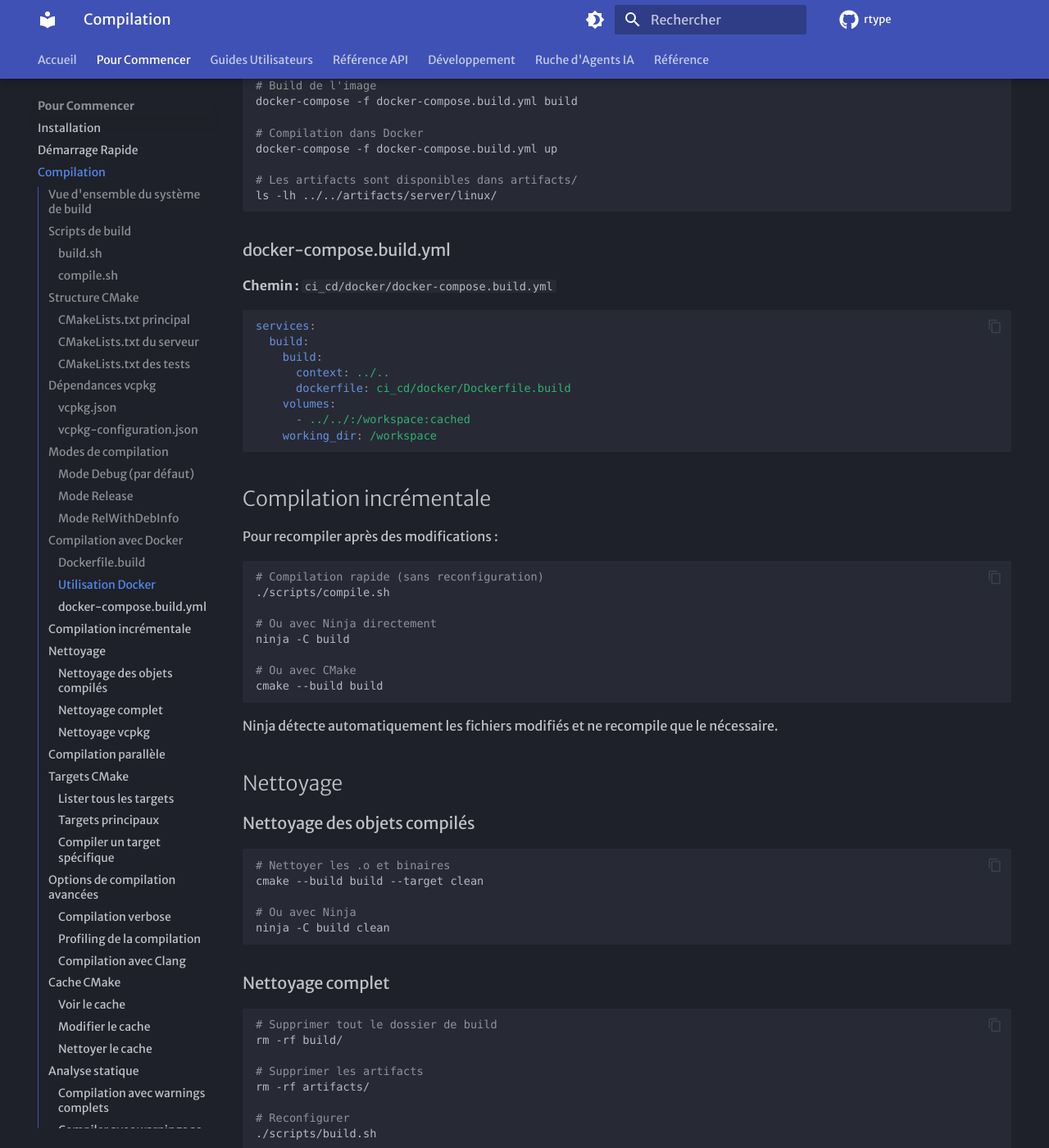
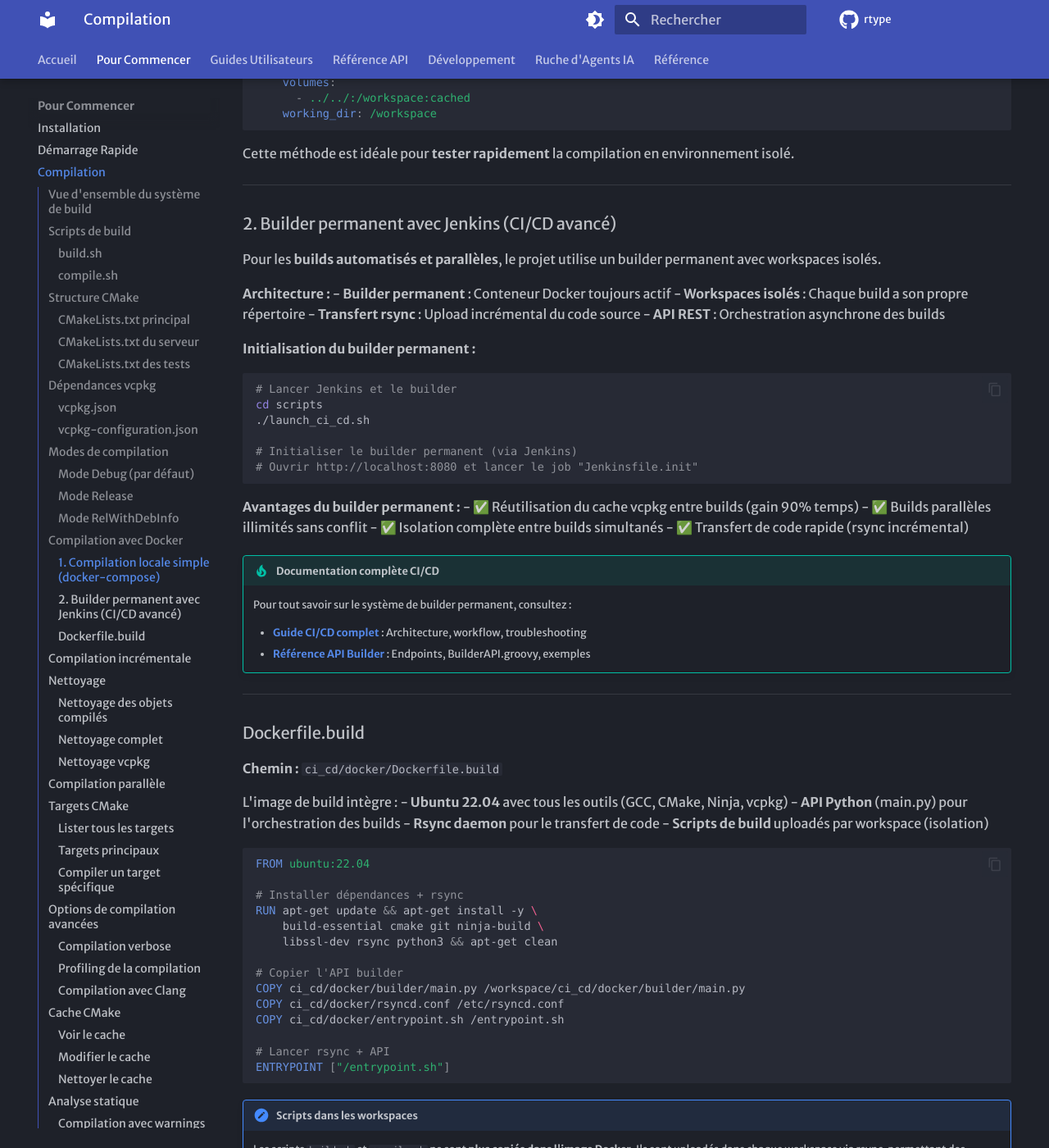
Before and after one commit to ChrisG-L/rtype, an MkDocs documentation site: the page built from docs/getting-started/building.md, in a window 1280 px wide and 1400 px high, scrolled down 6254 px. Shown: the whole window at 82% size. Built offline with MkDocs 1.6.1 and Material for MkDocs 9.7.7, drawn with Linux system fonts in a browser that asks for light colours; some web fonts are replaced; comment, search, counter and statistics services are not loaded; the version menu is left out; some of the changed text lies outside the part shown.

Commit message:
DOCS: mise à jour documentation Getting Started et Guides pour le nouveau système builder
Mise à jour de la documentation utilisateur pour refléter le nouveau système de builder permanent :

1. docs/getting-started/building.md :
   - Réécriture complète de la section "Compilation avec Docker"
   - Distinction claire entre 2 approches : locale simple vs builder permanent
   - Ajout de la documentation du builder permanent (workspaces, rsync, API)
   - Explications des avantages (cache vcpkg, builds parallèles, isolation)
   - Liens vers la documentation CI/CD complète
   - Mise à jour du Dockerfile.build avec entrypoint, rsync, API Python
   - Note sur les scripts uploadés par workspace (plus copiés dans l'image)

2. docs/guides/architecture.md :
   - Mise à jour de la structure du répertoire ci_cd/
   - Ajout des nouveaux fichiers (Dockerfile.jenkins, builder/main.py, entrypoint.sh, rsyncd.conf)
   - Ajout du répertoire ci_cd/jenkins/ avec Jenkinsfile.init, BuilderAPI.groovy, scripts de test
   - Structure complète et à jour reflétant l'architecture actuelle

Ces mises à jour permettent aux utilisateurs de :
- Comprendre les deux modes de compilation (local vs CI/CD)
- Découvrir le nouveau système de builder permanent
- Avoir une vision claire de l'architecture CI/CD

🤖 Generated with [Claude Code](https://claude.com/claude-code)

Co-Authored-By: Claude <noreply@anthropic.com>

````diff
--- a/docs/getting-started/building.md
+++ b/docs/getting-started/building.md
@@ -263,29 +263,11 @@ cmake --build build
 
 ## Compilation avec Docker
 
-### Dockerfile.build
+Le projet R-Type utilise un **système de builder permanent** pour les compilations CI/CD. Deux approches sont disponibles :
 
-**Chemin :** `ci_cd/docker/Dockerfile.build`
+### 1. Compilation locale simple (docker-compose)
 
-Image de build basée sur Ubuntu 22.04 avec tous les outils :
-
-```dockerfile
-FROM ubuntu:22.04
-
-# Installer les dépendances
-RUN apt-get update && apt-get install -y \
-    build-essential \
-    cmake \
-    git \
-    libssl-dev \
-    ninja-build \
-    && apt-get clean
-
-WORKDIR /workspace
-CMD ["./scripts/build.sh"]
-```
-
-### Utilisation Docker
+Pour une compilation rapide en local avec Docker :
 
 ```bash
 # Se placer dans le dossier Docker
@@ -301,9 +283,7 @@ docker-compose -f docker-compose.build.yml up
 ls -lh ../../artifacts/server/linux/
 ```
 
-### docker-compose.build.yml
-
-**Chemin :** `ci_cd/docker/docker-compose.build.yml`
+**Fichier `docker-compose.build.yml` :**
 
 ```yaml
 services:
@@ -315,6 +295,75 @@ services:
       - ../../:/workspace:cached
     working_dir: /workspace
 ```
+
+Cette méthode est idéale pour **tester rapidement** la compilation en environnement isolé.
+
+---
+
+### 2. Builder permanent avec Jenkins (CI/CD avancé)
+
+Pour les **builds automatisés et parallèles**, le projet utilise un builder permanent avec workspaces isolés.
+
+**Architecture :**
+- **Builder permanent** : Conteneur Docker toujours actif
+- **Workspaces isolés** : Chaque build a son propre répertoire
+- **Transfert rsync** : Upload incrémental du code source
+- **API REST** : Orchestration asynchrone des builds
+
+**Initialisation du builder permanent :**
+
+```bash
+# Lancer Jenkins et le builder
+cd scripts
+./launch_ci_cd.sh
+
+# Initialiser le builder permanent (via Jenkins)
+# Ouvrir http://localhost:8080 et lancer le job "Jenkinsfile.init"
+```
+
+**Avantages du builder permanent :**
+- ✅ Réutilisation du cache vcpkg entre builds (gain 90% temps)
+- ✅ Builds parallèles illimités sans conflit
+- ✅ Isolation complète entre builds simultanés
+- ✅ Transfert de code rapide (rsync incrémental)
+
+!!! tip "Documentation complète CI/CD"
+    Pour tout savoir sur le système de builder permanent, consultez :
+
+    - **[Guide CI/CD complet](../development/ci-cd.md)** : Architecture, workflow, troubleshooting
+    - **[Référence API Builder](../development/jenkins-builder-api.md)** : Endpoints, BuilderAPI.groovy, exemples
+
+---
+
+### Dockerfile.build
+
+**Chemin :** `ci_cd/docker/Dockerfile.build`
+
+L'image de build intègre :
+- **Ubuntu 22.04** avec tous les outils (GCC, CMake, Ninja, vcpkg)
+- **API Python** (main.py) pour l'orchestration des builds
+- **Rsync daemon** pour le transfert de code
+- **Scripts de build** uploadés par workspace (isolation)
+
+```dockerfile
+FROM ubuntu:22.04
+
+# Installer dépendances + rsync
+RUN apt-get update && apt-get install -y \
+    build-essential cmake git ninja-build \
+    libssl-dev rsync python3 && apt-get clean
+
+# Copier l'API builder
+COPY ci_cd/docker/builder/main.py /workspace/ci_cd/docker/builder/main.py
+COPY ci_cd/docker/rsyncd.conf /etc/rsyncd.conf
+COPY ci_cd/docker/entrypoint.sh /entrypoint.sh
+
+# Lancer rsync + API
+ENTRYPOINT ["/entrypoint.sh"]
+```
+
+!!! note "Scripts dans les workspaces"
+    Les scripts `build.sh` et `compile.sh` ne sont **plus copiés dans l'image Docker**. Ils sont uploadés dans chaque workspace via rsync, permettant des versions différentes par build.
 
 ## Compilation incrémentale
 
````
Also changed, not shown: docs/guides/architecture.md (+19 -6 lines).
